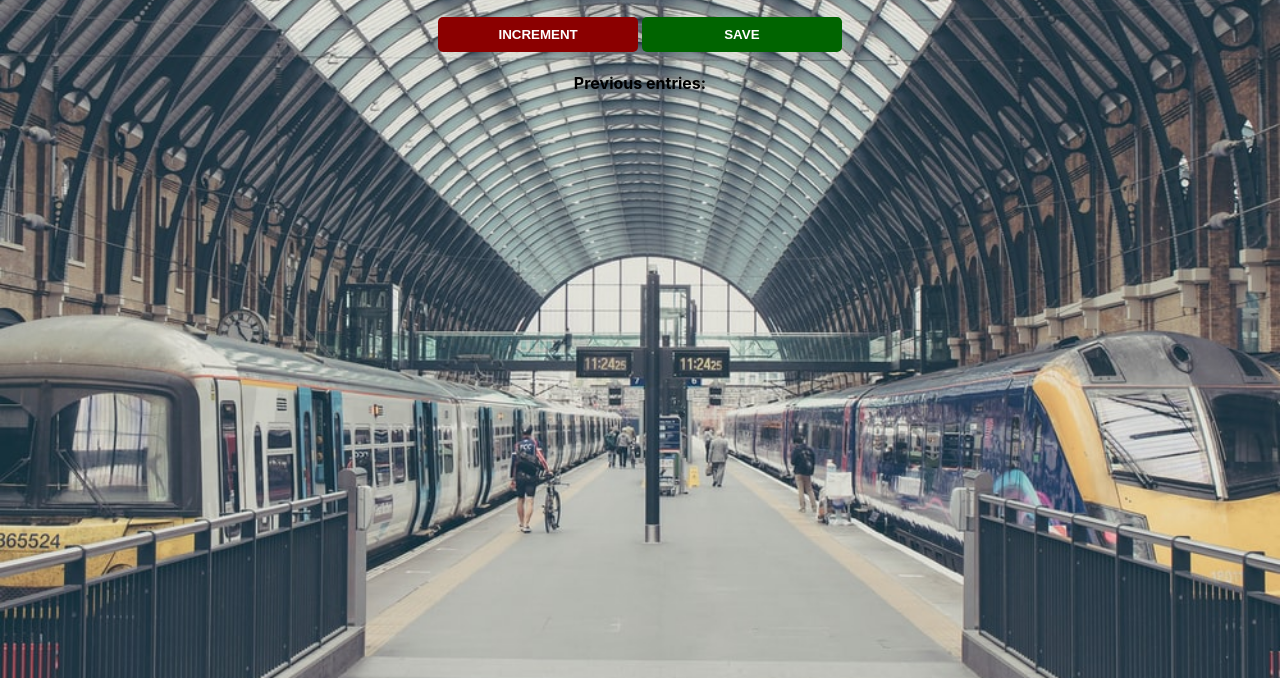
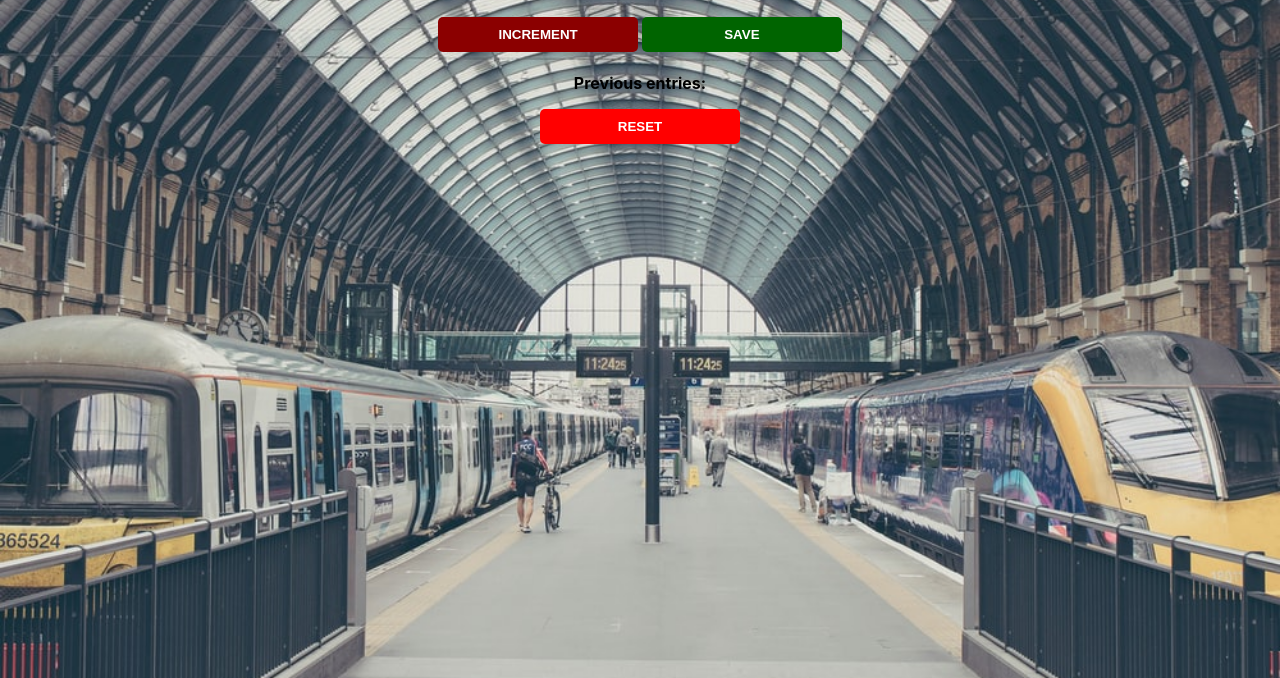
Before and after one commit to MeixieM/Learning-JavaScript, a plain HTML site: page Passenger-Counter-App/index.html in a window 1280 px wide. Shown: the part 122-800 px from the top of the page. Drawn offline with Linux system fonts and the light colour scheme.

Commit message:
addeed reset btn

```diff
--- a/Passenger-Counter-App/index.css
+++ b/Passenger-Counter-App/index.css
@@ -35,3 +35,7 @@ button {
 #save-btn {
     background: darkgreen;
 }
+
+#reset-btn {
+    background: red;
+}
--- a/Passenger-Counter-App/index.html
+++ b/Passenger-Counter-App/index.html
@@ -15,7 +15,10 @@
     <!-- 2. Create a SAVE button.
         Set the id to "save-btn" and call the save() function when it's clicked -->
     <button id="save-btn" onclick="save()">SAVE</button>
+
     <p id="save-el">Previous entries: </p>
+    <button id="reset-btn" onclick="reset()">RESET</button>
+
 </body>
     <script src="index.js"></script>
 </html>
--- a/Passenger-Counter-App/index.js
+++ b/Passenger-Counter-App/index.js
@@ -1,6 +1,7 @@
 // grab the count-el element, store it in a countEl variable
 let saveEl = document.getElementById("save-el")
 let countEl = document.getElementById("count-el")
+let resetEl = document.getElementById("reset-el")
 let count = 0
 
 function increment() {
@@ -18,3 +19,9 @@ function save() {
     countEl.textContent = 0
     count = 0
 }
+
+function reset() {
+    countEl.textContent = 0
+    count = 0
+    saveEl.textContent = "Previous entries: "
+}
```
